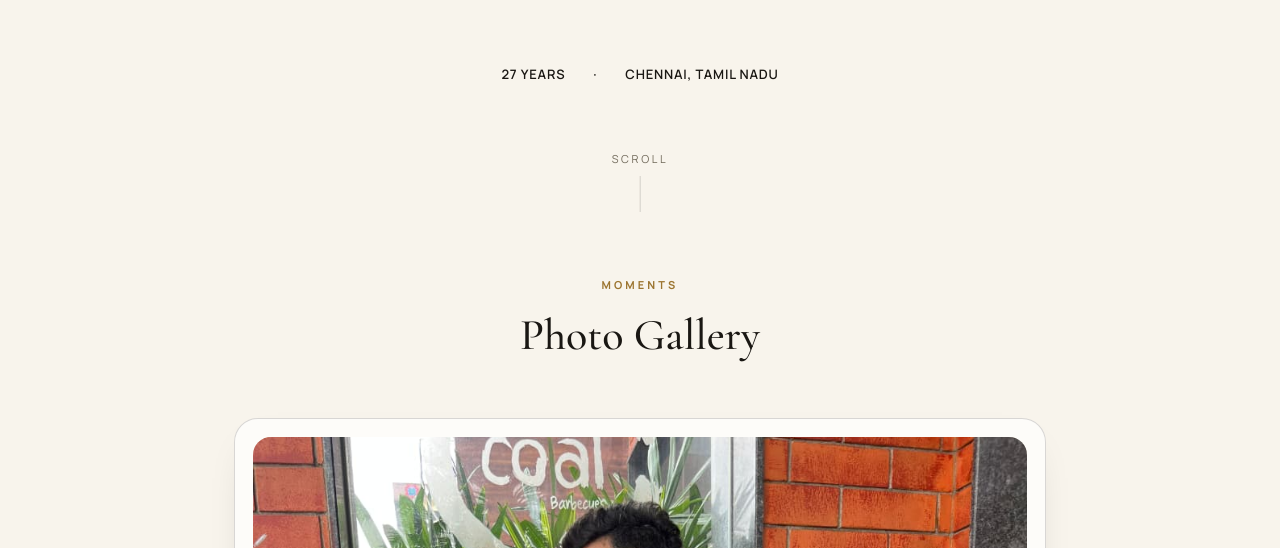
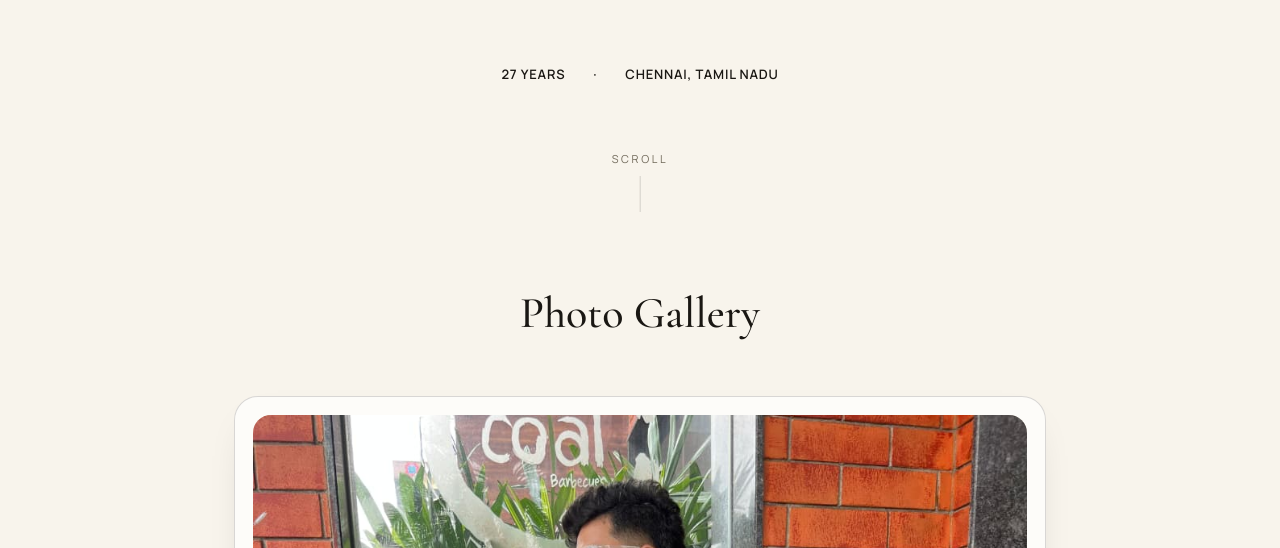
Before and after one commit to javithsadhamhussain/marriage-proposal, a plain HTML site: page index.html in a window 1280 px wide. Shown: the part 552-1100 px from the top of the page. Drawn offline with nearby package versions, Linux system fonts and the light colour scheme; no server answers.

Commit message:
Update gallery heading

```diff
--- a/index.html
+++ b/index.html
@@ -575,7 +575,6 @@
 
 <section class="gallery-section">
   <div class="head reveal">
-    <span class="eyebrow">Moments</span>
     <h2>Photo Gallery</h2>
   </div>
   <div class="gallery-card reveal">
```
